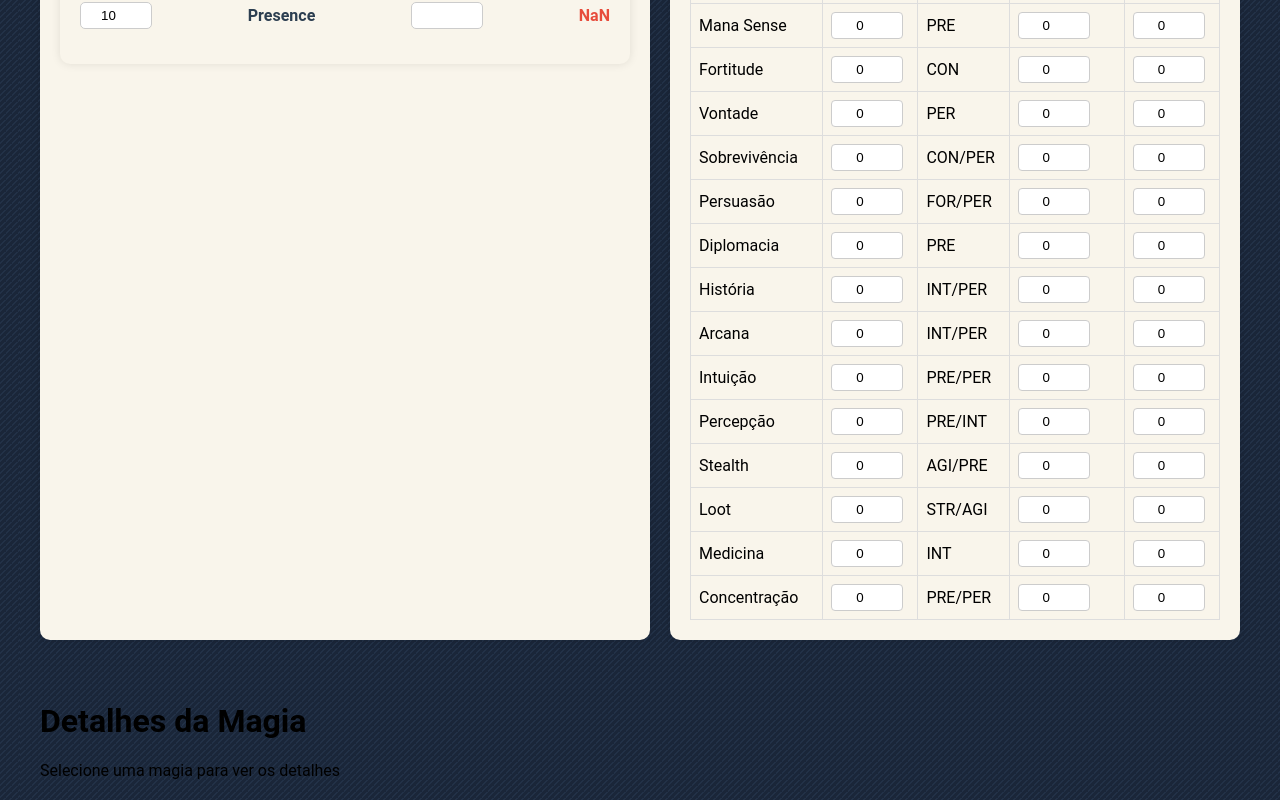
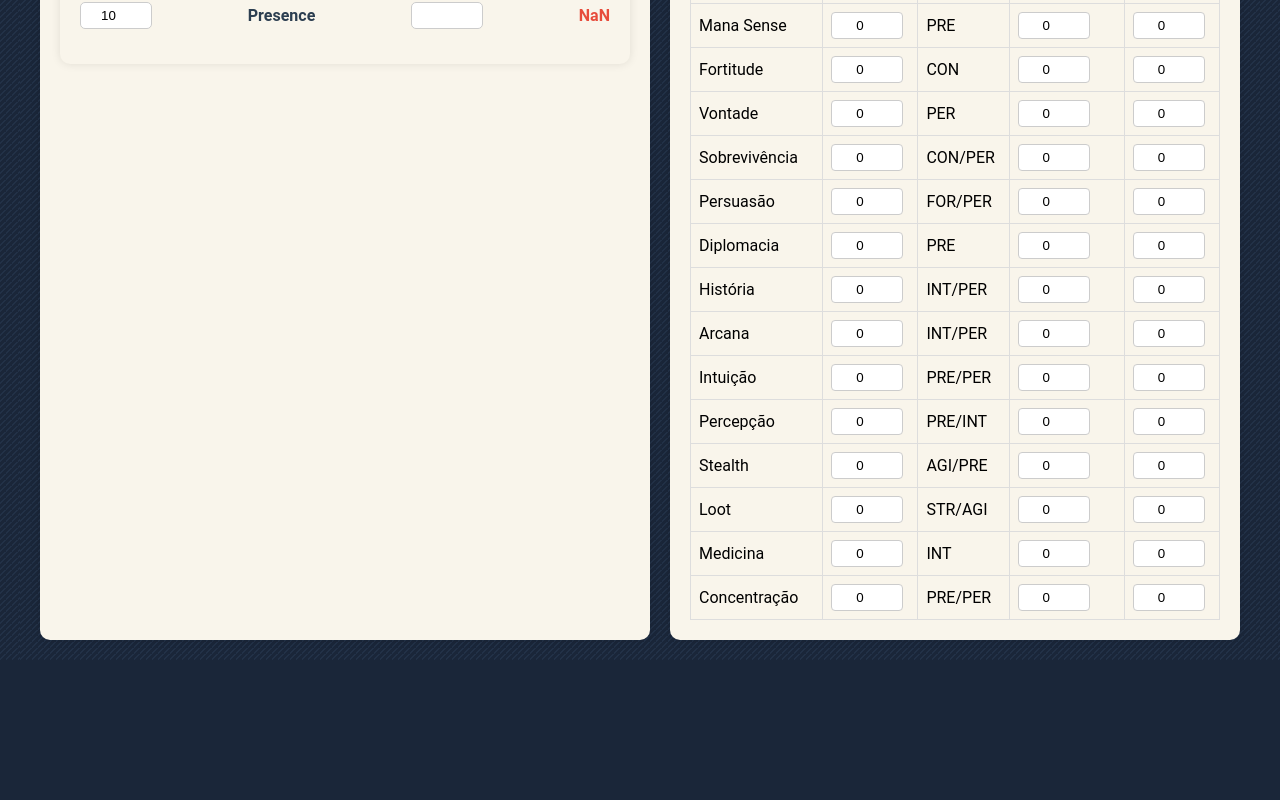
Before and after one commit to jefersonmarciano/ficha, a React (Create React App) app: page / in a window 1280 px wide. Shown: the part 1308-2108 px from the top of the page. After the commit the page ends 1968 px from the top, so only its background shows below. Built offline with nearby package versions, Linux system fonts and the light colour scheme.

Commit message:
alterações dos incon

```diff
--- a/src/App.js
+++ b/src/App.js
@@ -173,10 +173,7 @@ function App() {
             onSelect={handleSelectMagic}
           />
         )}
-        <div className="magic-details-section">
-          <h1>Detalhes da Magia</h1>
-          <MagicDetails magia={selectedMagic} />
-        </div>
+
         {showMagicPopup && (
           <MagicPopup
             skills={selectedSkills}
```
